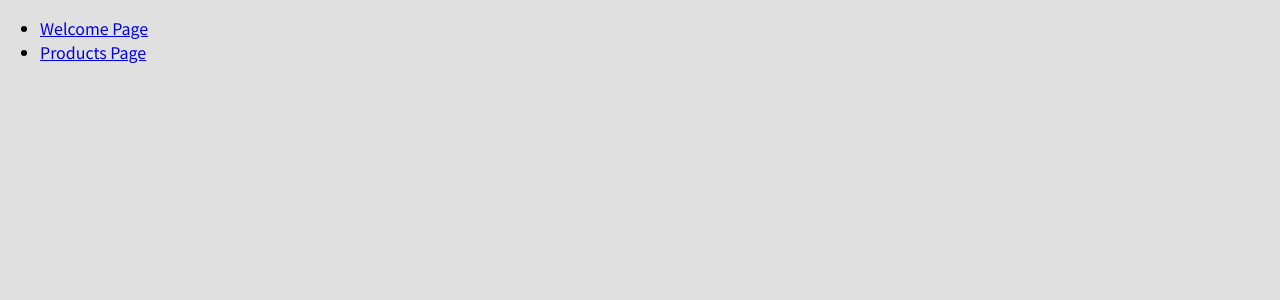
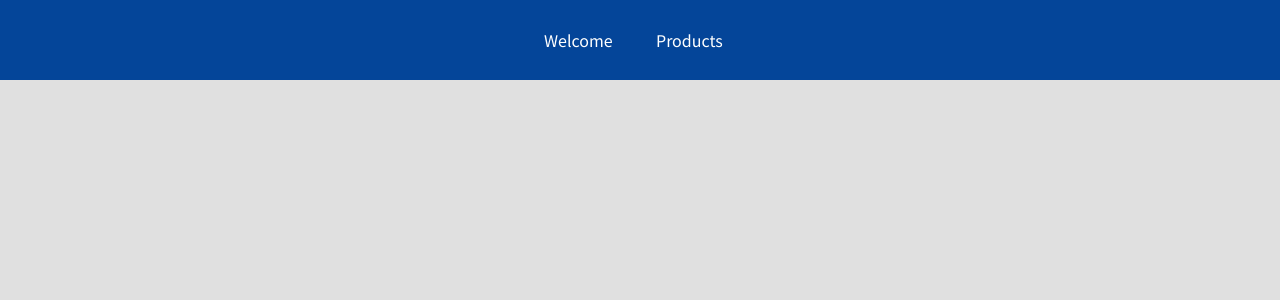
Before and after one commit to RZFalcore/udemy-react-course, a React (Create React App) app: page / in a window 1280 px wide. Shown: the top 300 px of the page. Built offline with nearby package versions, Linux system fonts and the light colour scheme.

Commit message:
added some styling to navigation and active navLink

```diff
--- a/src/Pages/RoutingApp.css
+++ b/src/Pages/RoutingApp.css
@@ -1,14 +1,27 @@
 @import url('https://fonts.googleapis.com/css2?family=Noto+Sans+JP:wght@400;700&display=swap');
 
 * {
-    box-sizing: border-box;
+  box-sizing: border-box;
 }
 
 html {
-    font-family: 'Noto Sans JP', sans-serif;
+  font-family: 'Noto Sans JP',
+  sans-serif;
 }
 
 body {
-    margin: 0;
-    background-color: #3f3f3f;
+  margin: 0;
+  background-color: #e0e9f5;
 }
+
+main {
+    margin-top: 7rem;
+    text-align: center;
+}
+
+h1,
+h2,
+h3,
+p {
+    color: #042b5f;
+}
--- a/src/components/RoutingApp/Navigation.js
+++ b/src/components/RoutingApp/Navigation.js
@@ -1,15 +1,20 @@
 import React from "react";
 import { NavLink } from "react-router-dom";
+import styles from "./Navigation.module.css";
 
 const Navigation = () => (
-  <header>
+  <header className={styles.header}>
     <nav>
       <ul>
         <li>
-          <NavLink to="/welcome">Welcome Page</NavLink>
+          <NavLink activeClassName={styles.active} to="/welcome">
+            Welcome
+          </NavLink>
         </li>
         <li>
-          <NavLink to="/products">Products Page</NavLink>
+          <NavLink activeClassName={styles.active} to="/products">
+            Products
+          </NavLink>
         </li>
       </ul>
     </nav>
--- /dev/null
+++ b/src/components/RoutingApp/Navigation.module.css
@@ -0,0 +1,38 @@
+.header {
+    width: 100%;
+    height: 5rem;
+    background-color: #044599;
+    padding: 0 10%;
+}
+
+.header nav {
+    height: 100%;
+}
+
+.header ul {
+    height: 100%;
+    list-style: none;
+    display: flex;
+    padding: 0;
+    margin: 0;
+    align-items: center;
+    justify-content: center;
+}
+
+.header li {
+    margin: 0 1rem;
+    width: 5rem;
+}
+
+.header a {
+    color: white;
+    text-decoration: none;
+}
+
+.header a:hover,
+.header a:active,
+.header a.active {
+    color: #95bcf0;
+    padding-bottom: 0.25rem;
+    border-bottom: 4px solid #95bcf0;
+}
```
